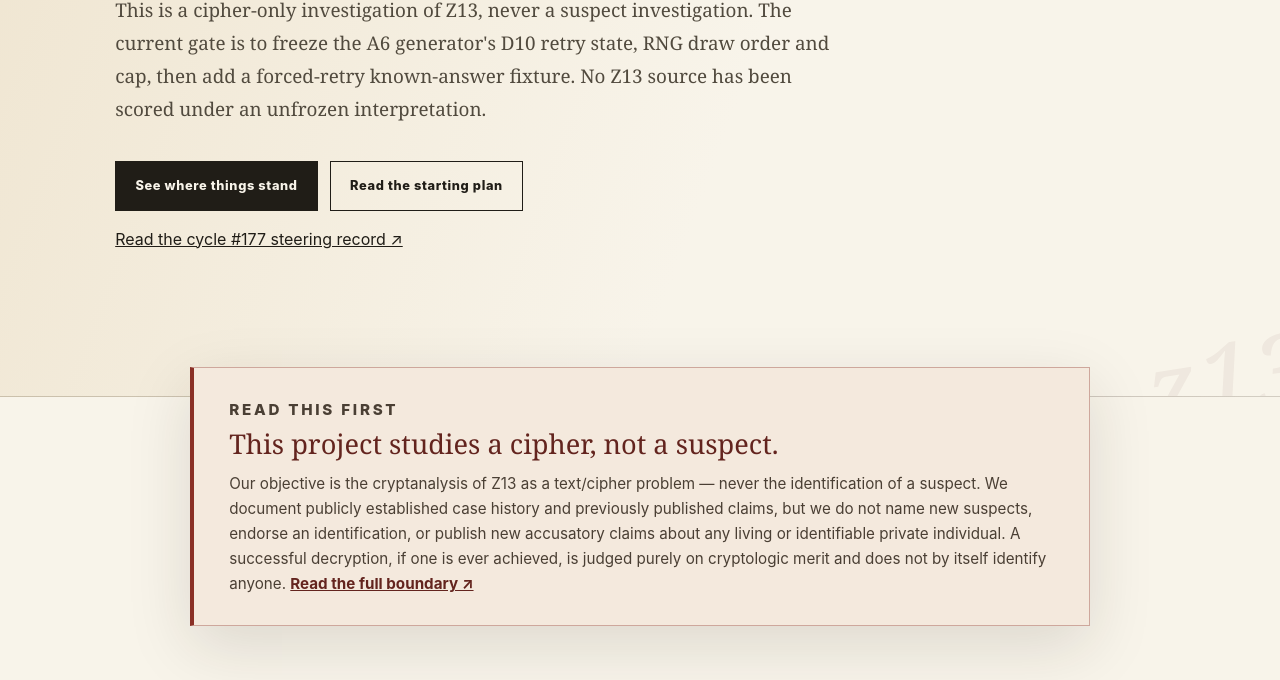
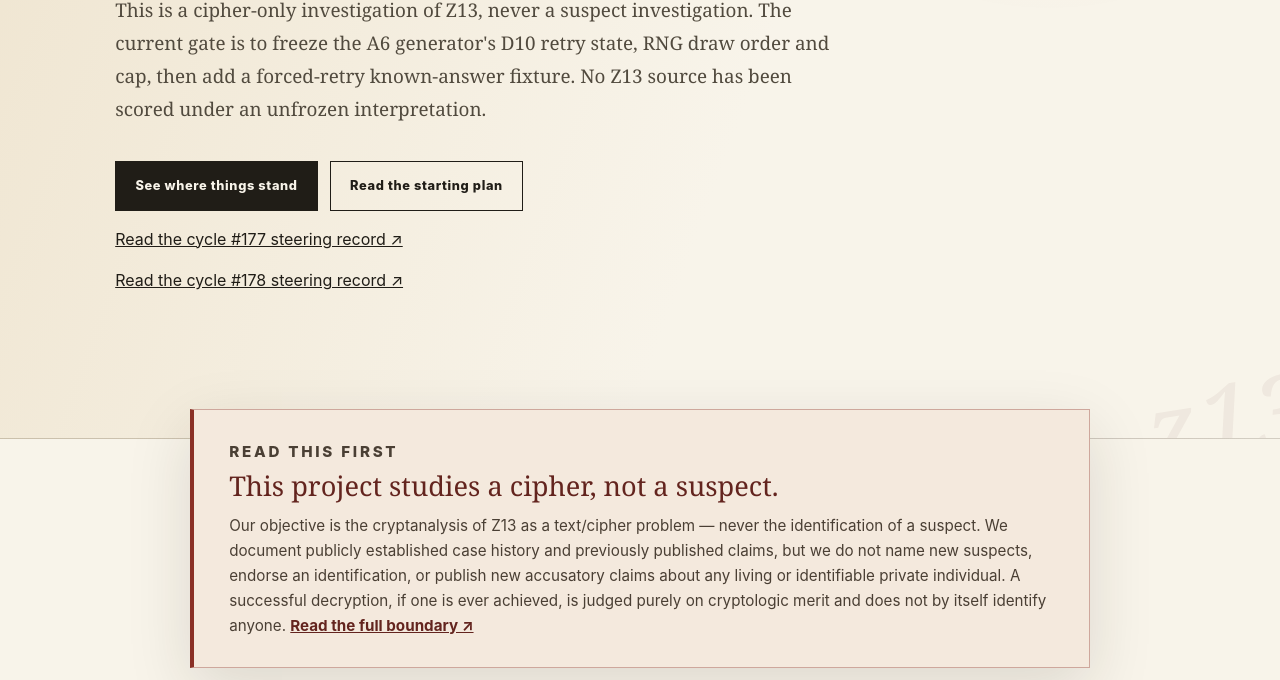
Before and after one commit to SoylentAquamarine/zodiac-collective, a plain HTML site: page docs/index.html in a window 1280 px wide. Shown: the part 801-1481 px from the top of the page. Drawn offline with Linux system fonts and the light colour scheme; no server answers.

Commit message:
docs: link cycle #178 steering record

```diff
--- a/docs/index.html
+++ b/docs/index.html
@@ -53,6 +53,7 @@
           <a class="button secondary" href="#dialogue">Read the starting plan</a>
         </div>
         <p><a href="https://github.com/SoylentAquamarine/zodiac-collective/blob/chatgpt/cycle175-20261125-zodiac/steering/meetings/chatgpt-2026-11-25-cycle-177.md">Read the cycle #177 steering record ↗</a></p>
+        <p><a href="https://github.com/SoylentAquamarine/zodiac-collective/blob/chatgpt/cycle175-20261125-zodiac/steering/meetings/chatgpt-2026-11-25-cycle-178.md">Read the cycle #178 steering record ↗</a></p>
       </div>
 
       <section class="ethics-panel" aria-labelledby="ethics-title">
```
